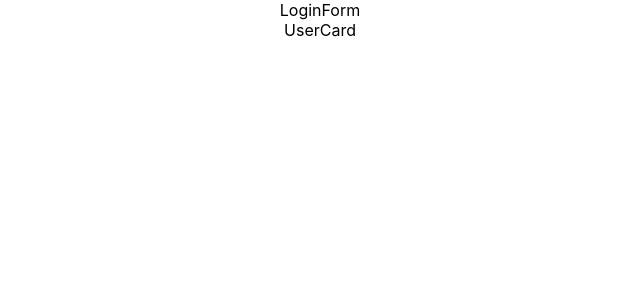
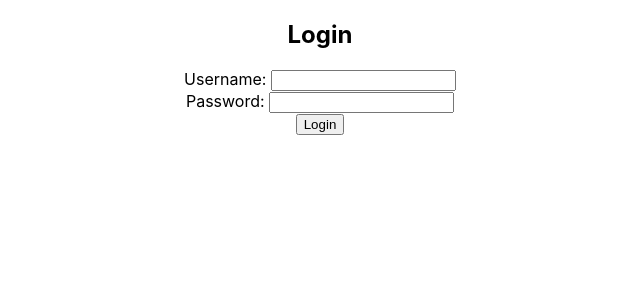
Before and after one commit to shirjoybhuban/react-simple-auth-core, a React (Create React App) app: page / in a window 1280 px wide. Shown: the top 300 px of the page, without its empty margins (320-960 px from the left). Built offline with nearby package versions, Linux system fonts and the light colour scheme.

Commit message:
Basic structure added

```diff
--- a/package.json
+++ b/package.json
@@ -39,5 +39,8 @@
       "last 1 firefox version",
       "last 1 safari version"
     ]
+  },
+  "devDependencies": {
+    "prettier": "3.3.3"
   }
 }
--- a/src/components/auth/LoginComponent/LoginForm.tsx
+++ b/src/components/auth/LoginComponent/LoginForm.tsx
@@ -1,6 +1,43 @@
+import React, { useContext, useState } from 'react';
+import { AuthContext } from '../../../context/AuthContext';
 
-const LoginForm = () => {
-  return <div>LoginForm</div>;
+const LoginForm: React.FC = () => {
+  const [fullName, setFullName] = useState<string | null>(null);
+  const [password, setPassword] = useState<string | null>(null);
+  const auth = useContext(AuthContext);
+
+  const handleSubmit = (event: React.FormEvent) => {
+    event.preventDefault();
+      auth?.handleUser({ name: fullName ? fullName : "Default Name" });
+      alert('Success');
+  };
+
+  return (
+    <div>
+      <h2>Login</h2>
+      <form onSubmit={handleSubmit}>
+        <div>
+          <label>Username: </label>
+          <input
+            type="text"
+            value={fullName!}
+            onChange={(e) => setFullName(e.target.value)}
+            required
+          />
+        </div>
+        <div>
+          <label>Password: </label>
+          <input
+            type="password"
+            value={password!}
+            onChange={(e) => setPassword(e.target.value)}
+            required
+          />
+        </div>
+        <button type="submit">Login</button>
+      </form>
+    </div>
+  );
 };
 
 export default LoginForm;
--- a/src/components/auth/LoginComponent/UserCard.tsx
+++ b/src/components/auth/LoginComponent/UserCard.tsx
@@ -1,7 +1,18 @@
-import React from "react";
+import React, { useContext } from 'react';
+import { AuthContext } from '../../../context/AuthContext';
 
-const UserCard = () => {
-  return <div>UserCard</div>;
+const UserCard: React.FC = () => {
+  const auth = useContext(AuthContext);
+
+  return (
+    <div>
+      {auth?.user?.name ? (
+        <h1>{auth?.user?.name}!</h1>
+      ) : (
+        <h2></h2>
+      )}
+    </div>
+  );
 };
 
 export default UserCard;
--- a/src/components/auth/LoginComponent/index.tsx
+++ b/src/components/auth/LoginComponent/index.tsx
@@ -1,11 +1,20 @@
+import React from "react";
+import { AuthProvider } from "../../../context/AuthContext";
 import LoginForm from "./LoginForm";
 import UserCard from "./UserCard";
 
-const LoginComponent = () => {
-  return <>
-    <div><LoginForm /></div>
-    <div><UserCard /></div>
-  </>;
+const LoginComponent : React.FC= () => {
+  return (
+    <AuthProvider>
+      <div>
+        <LoginForm />
+      </div>
+      <div>
+        <UserCard />
+      </div>
+    </AuthProvider>
+  );
 };
 
+
 export default LoginComponent;
--- /dev/null
+++ b/src/context/AuthContext.tsx
@@ -0,0 +1,24 @@
+import React, { createContext, useState } from 'react';
+
+interface UserContextType {
+  user: any;
+  handleUser: (username: any) => void;
+}
+
+// Create the context
+export const AuthContext = createContext<UserContextType | undefined>(undefined);
+
+//Provider component
+export const AuthProvider = ({ children }: any) => {
+  const [user, setUser] = useState({ name: "" });
+
+  const handleUser = (user: any) => {
+    setUser(user);
+  };
+
+  return (
+    <AuthContext.Provider value={{ user, handleUser }}>
+      {children}
+    </AuthContext.Provider>
+  );
+};
```
Also changed, not shown: 2 other files (tests, documents, lock files or other folders).
